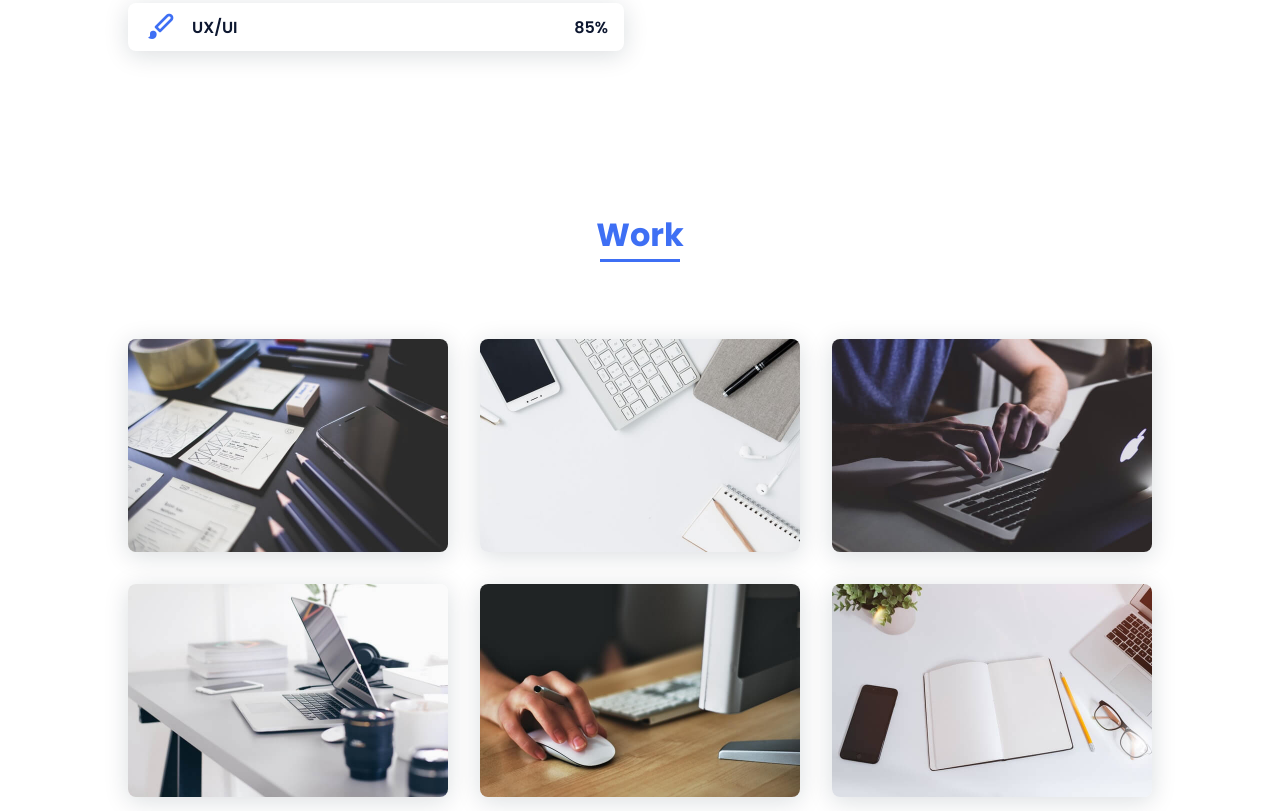
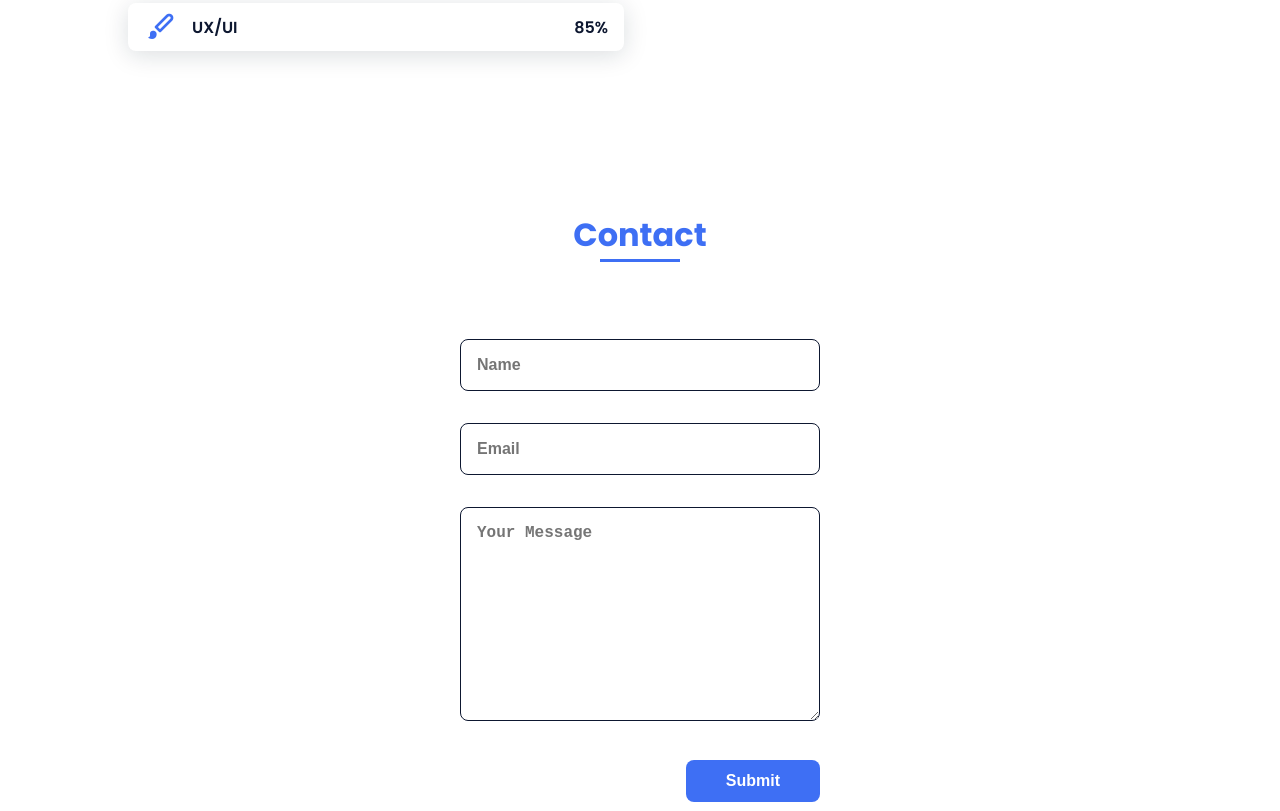
Before and after one commit to Khanyicou/responsive-portfolio-, a plain HTML site: page index.html in a window 1280 px wide. Shown: the part 2169-2980 px from the top of the page. Drawn offline with nearby package versions, Linux system fonts and the light colour scheme.

Commit message:
Update index.html

```diff
--- a/index.html
+++ b/index.html
@@ -160,32 +160,7 @@
                         <img src="assets/img/work3.jpg" alt="" class="skills__img">
                     </div>
                 </div>
-            </section>
 
-            <!--===== WORK =====-->
-            <section class="work section" id="work">
-                <h2 class="section-title">Work</h2>
-
-                <div class="work__container bd-grid">
-                    <a href="" class="work__img">
-                        <img src="assets/img/work1.jpg" alt="">
-                    </a>
-                    <a href="" class="work__img">
-                        <img src="assets/img/work2.jpg" alt="">
-                    </a>
-                    <a href="" class="work__img">
-                        <img src="assets/img/work3.jpg" alt="">
-                    </a>
-                    <a href="" class="work__img">
-                        <img src="assets/img/work4.jpg" alt="">
-                    </a>
-                    <a href="" class="work__img">
-                        <img src="assets/img/work5.jpg" alt="">
-                    </a>
-                    <a href="" class="work__img">
-                        <img src="assets/img/work6.jpg" alt="">
-                    </a>
-                </div>
             </section>
 
             <!--===== CONTACT =====-->
@@ -241,8 +216,6 @@
         <a href="https://x.com/khanyi1Cou" target="_blank" class="footer__icon">
             <i class='bx bxl-twitter'></i>
         </a>
-    </div>
-    <p class="footer__copy">&#169; Bedimcode. All rights reserved</p>
 </footer>
 
 <!--===== SCROLL REVEAL =====-->
```
